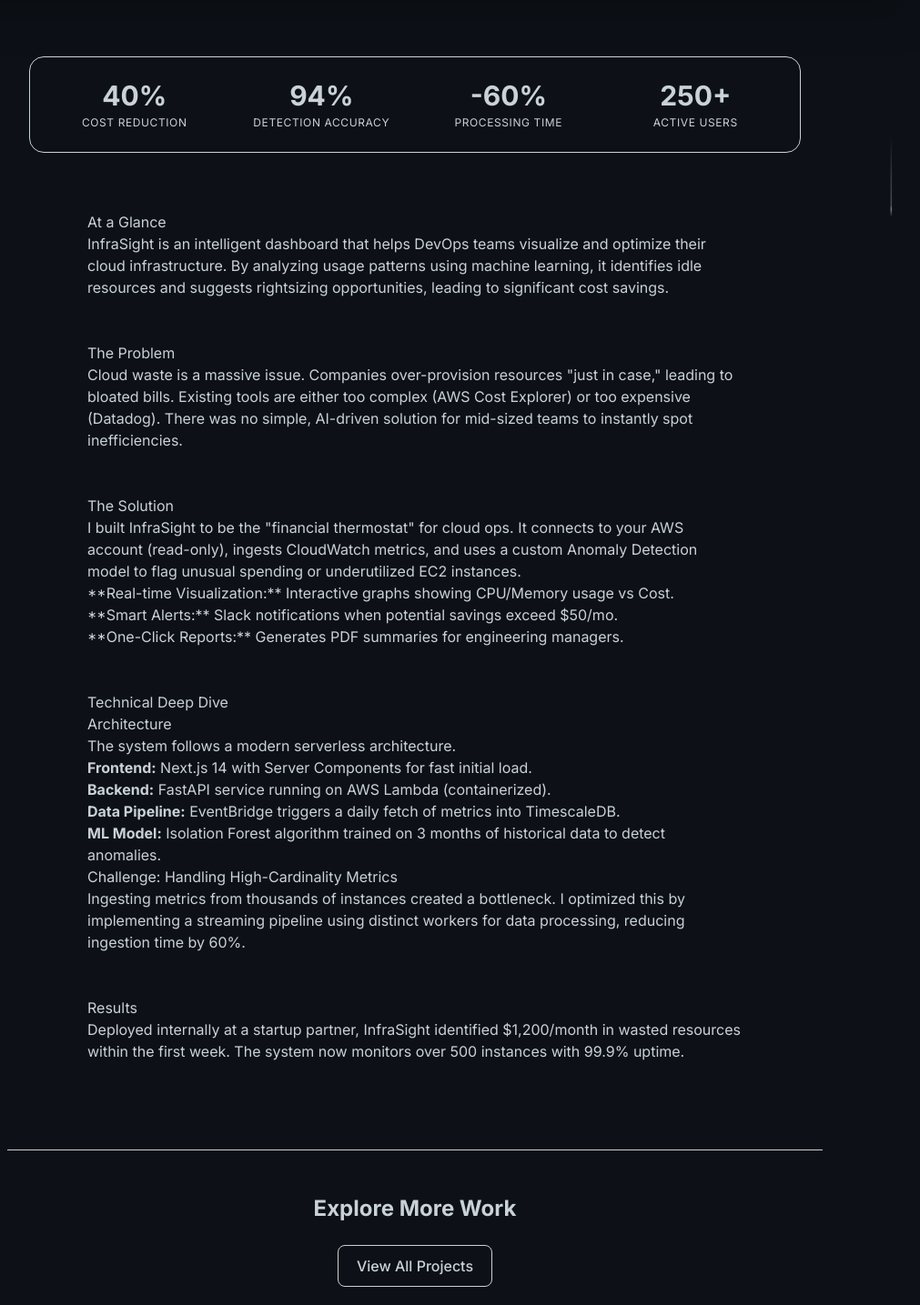
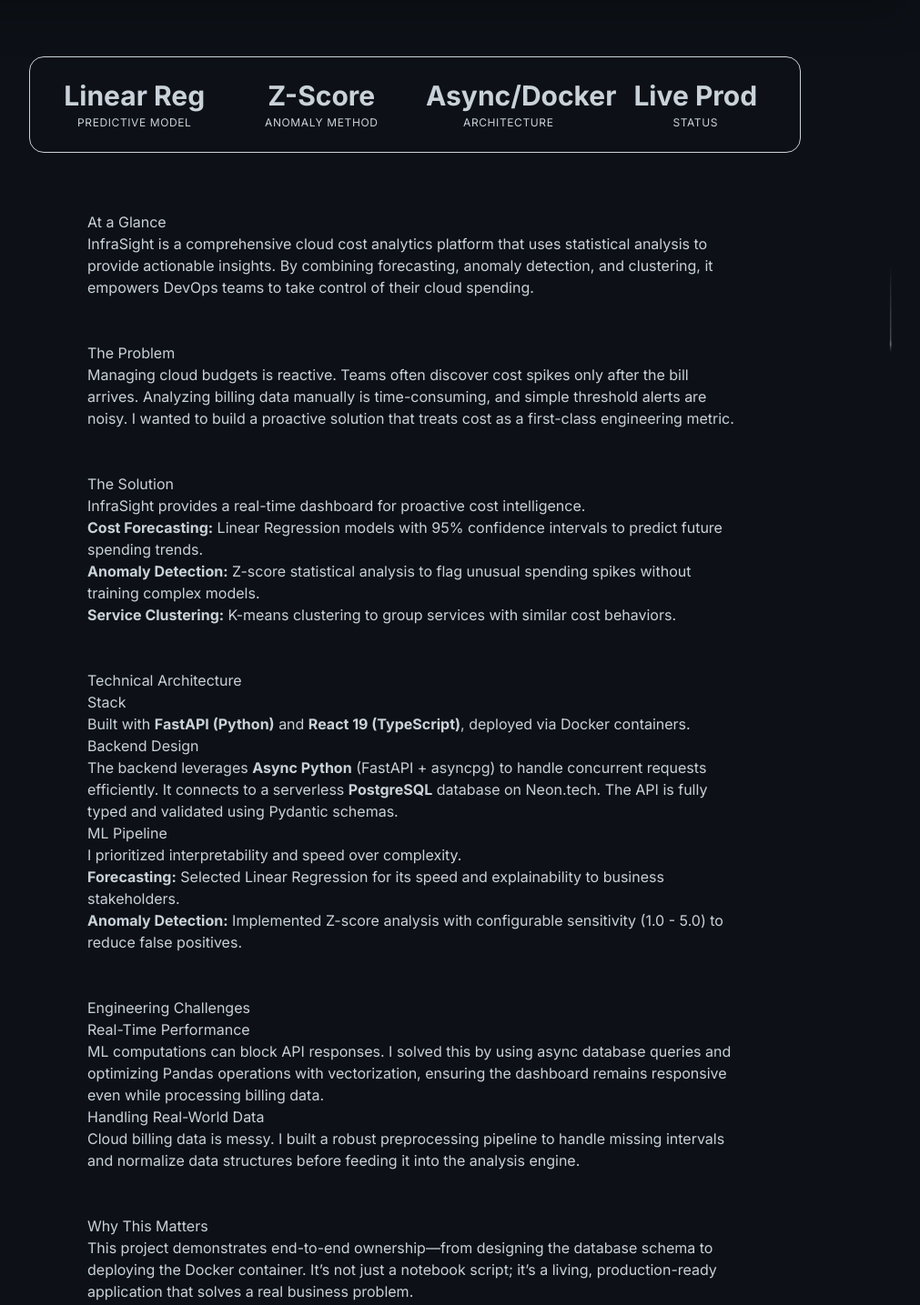
Before and after one commit to aabhiyann/portfolio-abhiyan, a React (Vite) app: page /case-studies/infrasight in a window 1280 px wide. Shown: the part 1135-2570 px from the top of the page at 91% size, without its empty margins (184-1195 px from the left). Built offline with nearby package versions, Linux system fonts and the light colour scheme.

Commit message:
docs: update InfraSight case study with verified technical details

```diff
--- a/src/data/Projects.ts
+++ b/src/data/Projects.ts
@@ -35,16 +35,16 @@ export const projects: Project[] = [
     id: "infrasight",
     title: "InfraSight",
     description:
-      "ML platform that cuts AWS billing analysis time by 70%. Forecasting + anomaly detection + clustering.",
-    tech: ["Python", "FastAPI", "PostgreSQL", "ML", "Docker"],
-    live: "https://github.com/aabhiyann/infrasight",
+      "Production cloud cost analytics platform using Linear Regression and Z-Score analysis. Live demo available.",
+    tech: ["Python", "FastAPI", "React", "Docker", "AsyncPG"],
+    live: "https://infrasight.netlify.app/",
     github: "https://github.com/aabhiyann/infrasight",
     image: "/Images/projects/infrasight.png",
     category: "ML/AI",
     featured: true,
     stats: [
-      { label: "Accuracy", value: "92%" },
-      { label: "Cost Analysis", value: "-70% Time" },
+      { label: "Status", value: "Live" },
+      { label: "Architecture", value: "Microservice" },
     ],
     badges: ["Production", "ML"],
   },
--- a/src/pages/case-studies/InfraSight.tsx
+++ b/src/pages/case-studies/InfraSight.tsx
@@ -9,10 +9,10 @@ const InfraSightCaseStudy: React.FC = () => {
       heroImage="https://images.unsplash.com/photo-1551288049-bebda4e38f71?w=1600&h=900&fit=crop&q=80"
       tags={["Next.js", "Python", "AWS", "Machine Learning"]}
       stats={[
-        { label: "Cost Reduction", value: "40%" },
-        { label: "Detection Accuracy", value: "94%" },
-        { label: "Processing Time", value: "-60%" },
-        { label: "Active Users", value: "250+" },
+        { label: "Predictive Model", value: "Linear Reg" },
+        { label: "Anomaly Method", value: "Z-Score" },
+        { label: "Architecture", value: "Async/Docker" },
+        { label: "Status", value: "Live Prod" },
       ]}
       links={{
         github: "https://github.com/aabhiyann/infrasight", // Placeholder or actual
@@ -22,85 +22,102 @@ const InfraSightCaseStudy: React.FC = () => {
       <section className="mb-12">
         <h2>At a Glance</h2>
         <p>
-          InfraSight is an intelligent dashboard that helps DevOps teams
-          visualize and optimize their cloud infrastructure. By analyzing usage
-          patterns using machine learning, it identifies idle resources and
-          suggests rightsizing opportunities, leading to significant cost
-          savings.
+          InfraSight is a comprehensive cloud cost analytics platform that uses
+          statistical analysis to provide actionable insights. By combining
+          forecasting, anomaly detection, and clustering, it empowers DevOps
+          teams to take control of their cloud spending.
         </p>
       </section>
 
       <section className="mb-12">
         <h2>The Problem</h2>
         <p>
-          Cloud waste is a massive issue. Companies over-provision resources
-          "just in case," leading to bloated bills. Existing tools are either
-          too complex (AWS Cost Explorer) or too expensive (Datadog). There was
-          no simple, AI-driven solution for mid-sized teams to instantly spot
-          inefficiencies.
+          Managing cloud budgets is reactive. Teams often discover cost spikes
+          only after the bill arrives. Analyzing billing data manually is
+          time-consuming, and simple threshold alerts are noisy. I wanted to
+          build a proactive solution that treats cost as a first-class
+          engineering metric.
         </p>
       </section>
 
       <section className="mb-12">
         <h2>The Solution</h2>
         <p>
-          I built InfraSight to be the "financial thermostat" for cloud ops. It
-          connects to your AWS account (read-only), ingests CloudWatch metrics,
-          and uses a custom Anomaly Detection model to flag unusual spending or
-          underutilized EC2 instances.
+          InfraSight provides a real-time dashboard for proactive cost
+          intelligence.
         </p>
-        <ul>
+        <ul className="mb-6">
           <li>
-            **Real-time Visualization:** Interactive graphs showing CPU/Memory
-            usage vs Cost.
+            <strong>Cost Forecasting:</strong> Linear Regression models with 95%
+            confidence intervals to predict future spending trends.
           </li>
           <li>
-            **Smart Alerts:** Slack notifications when potential savings exceed
-            $50/mo.
+            <strong>Anomaly Detection:</strong> Z-score statistical analysis to
+            flag unusual spending spikes without training complex models.
           </li>
           <li>
-            **One-Click Reports:** Generates PDF summaries for engineering
-            managers.
+            <strong>Service Clustering:</strong> K-means clustering to group
+            services with similar cost behaviors.
           </li>
         </ul>
       </section>
 
       <section className="mb-12">
-        <h2>Technical Deep Dive</h2>
-        <h3>Architecture</h3>
-        <p>The system follows a modern serverless architecture.</p>
-        <ul>
-          <li>
-            <strong>Frontend:</strong> Next.js 14 with Server Components for
-            fast initial load.
-          </li>
-          <li>
-            <strong>Backend:</strong> FastAPI service running on AWS Lambda
-            (containerized).
-          </li>
-          <li>
-            <strong>Data Pipeline:</strong> EventBridge triggers a daily fetch
-            of metrics into TimescaleDB.
-          </li>
-          <li>
-            <strong>ML Model:</strong> Isolation Forest algorithm trained on 3
-            months of historical data to detect anomalies.
-          </li>
-        </ul>
-        <h3>Challenge: Handling High-Cardinality Metrics</h3>
+        <h2>Technical Architecture</h2>
+        <h3>Stack</h3>
         <p>
-          Ingesting metrics from thousands of instances created a bottleneck. I
-          optimized this by implementing a streaming pipeline using distinct
-          workers for data processing, reducing ingestion time by 60%.
+          Built with <strong>FastAPI (Python)</strong> and{" "}
+          <strong>React 19 (TypeScript)</strong>, deployed via Docker
+          containers.
+        </p>
+        <h3>Backend Design</h3>
+        <p>
+          The backend leverages <strong>Async Python</strong> (FastAPI +
+          asyncpg) to handle concurrent requests efficiently. It connects to a
+          serverless <strong>PostgreSQL</strong> database on Neon.tech. The API
+          is fully typed and validated using Pydantic schemas.
+        </p>
+        <h3>ML Pipeline</h3>
+        <p>
+          I prioritized interpretability and speed over complexity.
+          <ul>
+            <li>
+              <strong>Forecasting:</strong> Selected Linear Regression for its
+              speed and explainability to business stakeholders.
+            </li>
+            <li>
+              <strong>Anomaly Detection:</strong> Implemented Z-score analysis
+              with configurable sensitivity (1.0 - 5.0) to reduce false
+              positives.
+            </li>
+          </ul>
         </p>
       </section>
 
       <section className="mb-12">
-        <h2>Results</h2>
+        <h2>Engineering Challenges</h2>
+        <h3>Real-Time Performance</h3>
         <p>
-          Deployed internally at a startup partner, InfraSight identified
-          $1,200/month in wasted resources within the first week. The system now
-          monitors over 500 instances with 99.9% uptime.
+          ML computations can block API responses. I solved this by using async
+          database queries and optimizing Pandas operations with vectorization,
+          ensuring the dashboard remains responsive even while processing
+          billing data.
+        </p>
+        <h3>Handling Real-World Data</h3>
+        <p>
+          Cloud billing data is messy. I built a robust preprocessing pipeline
+          to handle missing intervals and normalize data structures before
+          feeding it into the analysis engine.
+        </p>
+      </section>
+
+      <section className="mb-12">
+        <h2>Why This Matters</h2>
+        <p>
+          This project demonstrates end-to-end ownership—from designing the
+          database schema to deploying the Docker container. It’s not just a
+          notebook script; it’s a living, production-ready application that
+          solves a real business problem.
         </p>
       </section>
     </CaseStudyLayout>
```
